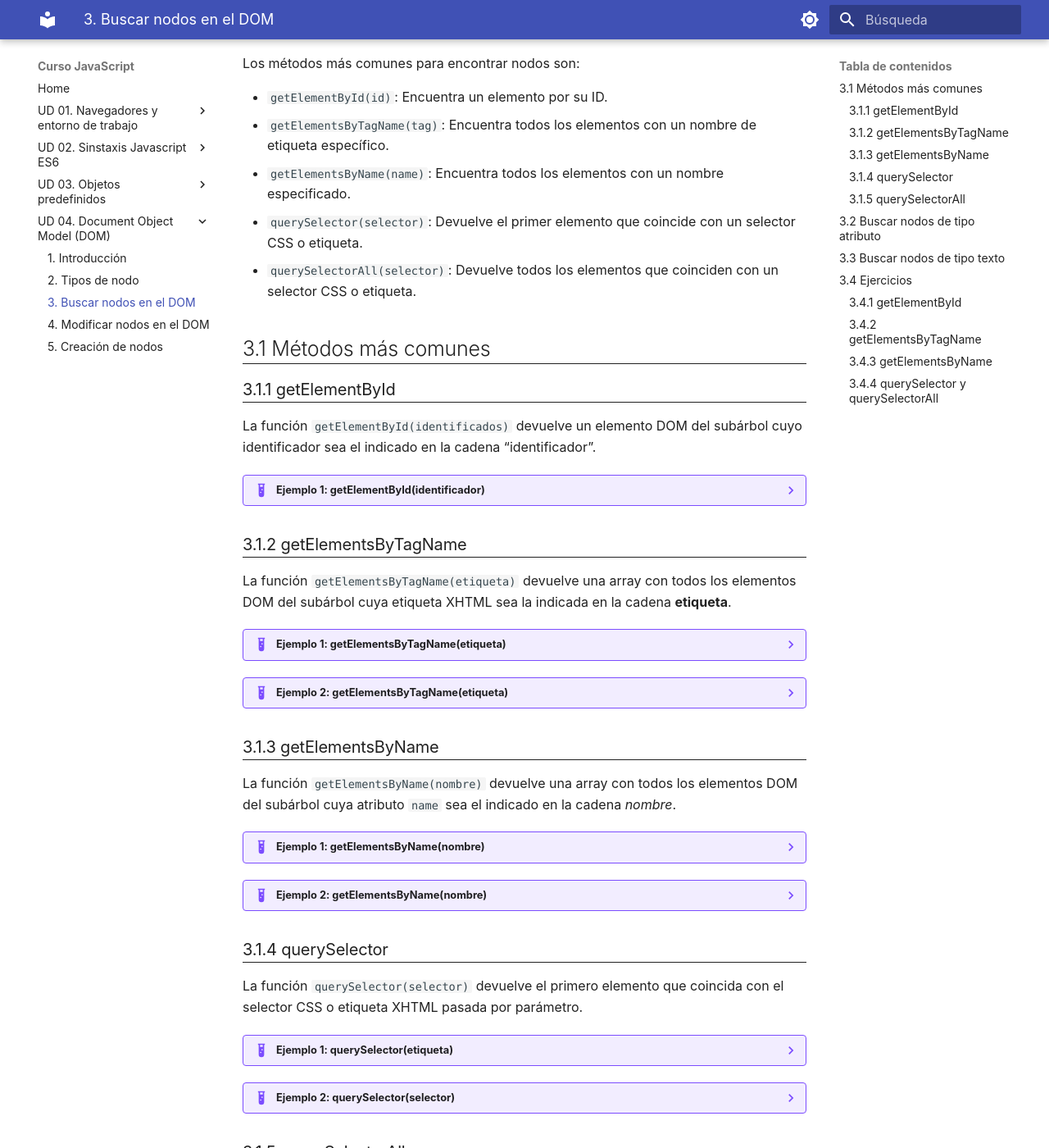
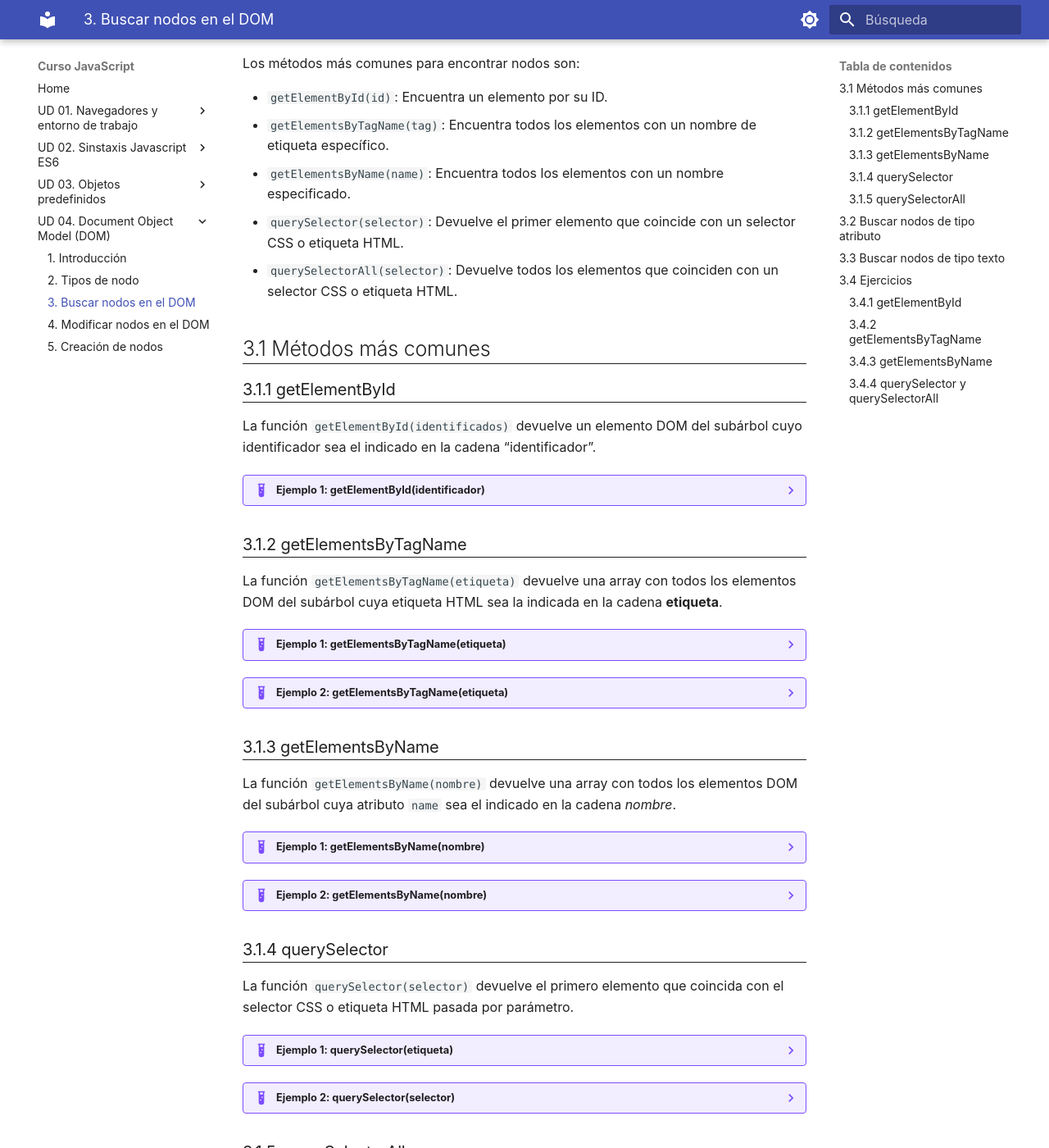
Before and after one commit to trinitariogomezlopez/curso_javascript, an MkDocs documentation site: the page built from docs/ud04/ud43.md, in a window 1280 px wide and 1400 px high, scrolled down 549 px. Shown: the whole window at 82% size. Built offline with MkDocs 1.6.1 and Material for MkDocs 9.7.7, drawn with Linux system fonts in a browser that asks for light colours; some web fonts are replaced; some of the changed text lies outside the part shown.

Commit message:
Modificación ejercicios querySelector y querySelectorAll

````diff
--- a/docs/ud04/ud43.md
+++ b/docs/ud04/ud43.md
@@ -11,8 +11,8 @@
 - `getElementById(id)`: Encuentra un elemento por su ID.
 - `getElementsByTagName(tag)`: Encuentra todos los elementos con un nombre de etiqueta específico.
 - `getElementsByName(name)`: Encuentra todos los elementos con un nombre especificado.
-- `querySelector(selector)`: Devuelve el primer elemento que coincide con un selector CSS o etiqueta.
-- `querySelectorAll(selector)`: Devuelve todos los elementos que coinciden con un selector CSS o etiqueta.
+- `querySelector(selector)`: Devuelve el primer elemento que coincide con un selector CSS o etiqueta HTML.
+- `querySelectorAll(selector)`: Devuelve todos los elementos que coinciden con un selector CSS o etiqueta HTML.
 
 ## 3.1 Métodos más comunes
 
@@ -171,7 +171,7 @@
 
 ### 3.1.2 getElementsByTagName
 
-La función `getElementsByTagName(etiqueta)` devuelve una array con todos los elementos DOM del subárbol cuya etiqueta XHTML sea la indicada en la cadena **etiqueta**.
+La función `getElementsByTagName(etiqueta)` devuelve una array con todos los elementos DOM del subárbol cuya etiqueta HTML sea la indicada en la cadena **etiqueta**.
 
 ??? example "Ejemplo 1: getElementsByTagName(etiqueta)"
     === "index.html"
@@ -415,7 +415,7 @@
 
 ### 3.1.4 querySelector
 
-La función `querySelector(selector)` devuelve el primero elemento que coincida con el selector CSS o etiqueta XHTML pasada por parámetro.
+La función `querySelector(selector)` devuelve el primero elemento que coincida con el selector CSS o etiqueta HTML pasada por parámetro.
 
 ??? example "Ejemplo 1: querySelector(etiqueta)"
     === "index.html"
@@ -481,7 +481,7 @@
 
 ### 3.1.5 querySelectorAll
 
-La función `querySelectorAll(selector)` todos los elementos que coincidan con el selector CSS o etiqueta XHTML pasada por parámetro.
+La función `querySelectorAll(selector)` todos los elementos que coincidan con el selector CSS o etiqueta HTML pasada por parámetro.
 
 ??? example "Ejemplo 1: querySelectorAll(selector)"
     === "index.html"
@@ -1856,7 +1856,17 @@
 
             ```javascript
             function evaluar() {
-
+                let suma = 0, i = 0, nota = 0;
+
+                // 1. Obtener todas las notas con querySelectorAll empleando el atributo class='nota'
+
+                // 2. Recorrer todas las notas y obtener la suma de todas ellas.
+
+                // 3. Calcular la media de las notas sumadas.
+
+                // 4. Mostrar en '<p id="media"></p>' el mensaje: 'Media: + nota' empleando querySelector.
+
+                // 5. Si la media en mayor/igual a 5, mostrar en '<p id="resultado"></p>' el mensaje 'Aprobado', sino, mostrar el mensaje 'Suspendo'. utilizar querySelector.
             }
             ```
 
````
Also changed, not shown: other parts of docs/ud04/ud43.md (+46 -12 lines), docs/ud04/ud41.md (+2 -0 lines), docs/img/ud4/html_dom.png (added).
